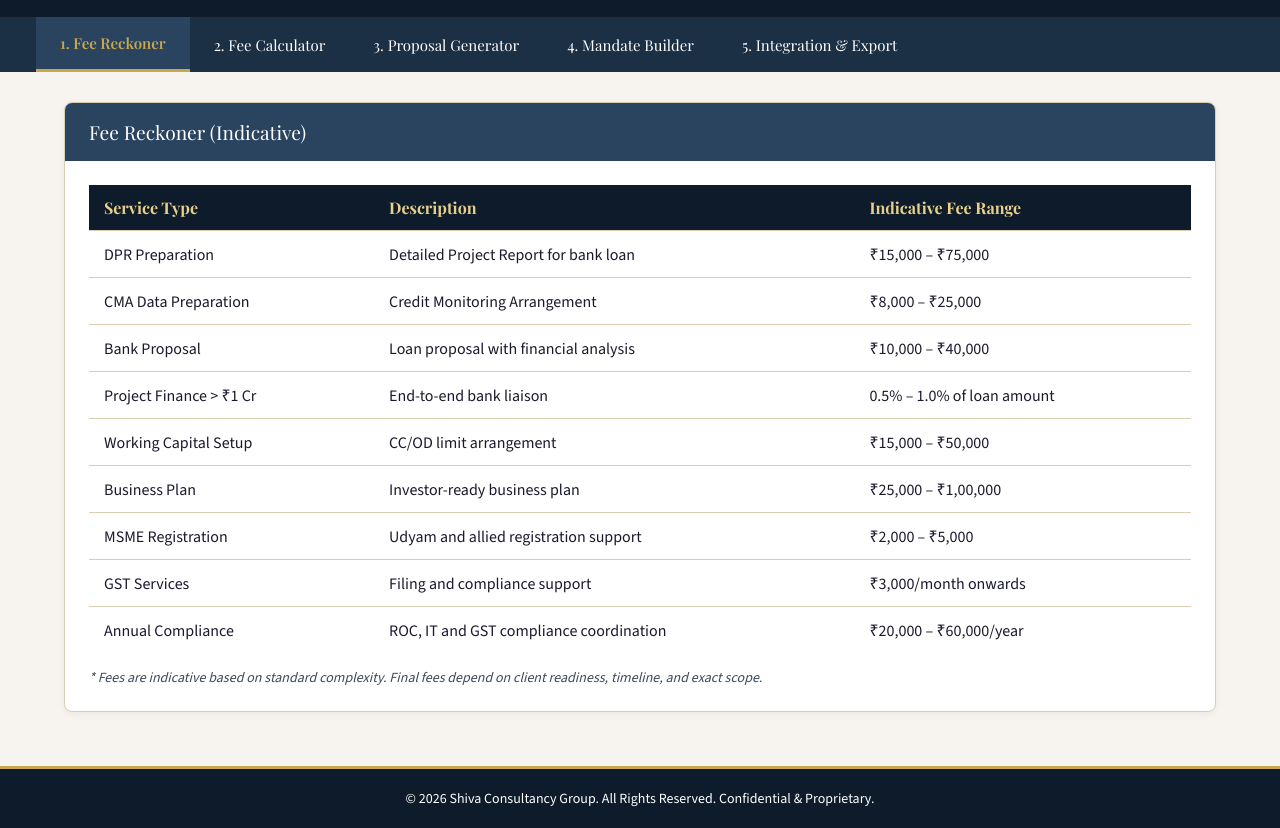
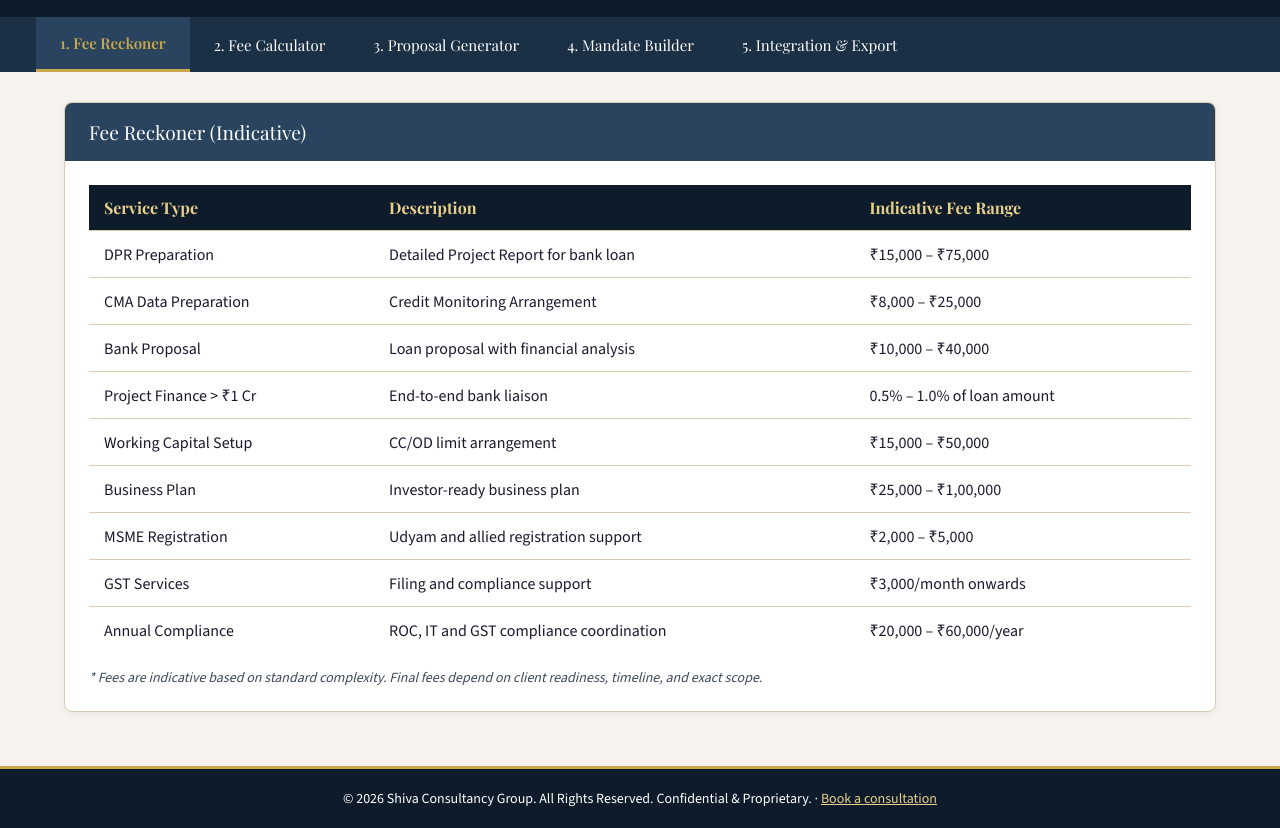
Before and after one commit to rksjha/scg-mandate-platform, a plain HTML site: page index.html in a window 1280 px wide. Shown: the part 92-920 px from the top of the page. Drawn offline with nearby package versions, Linux system fonts and the light colour scheme.

Commit message:
Add Book a consultation link to the footer (#1)
Claude-Session: https://claude.ai/code/session_01PjWdYMrLiEcNFh9rFJZxnR

Co-authored-by: Claude <noreply@anthropic.com>

```diff
--- a/index.html
+++ b/index.html
@@ -295,6 +295,7 @@ pre { background: var(--navy); color: var(--white); padding: 15px; border-radius
 
 <div class="footer">
   &copy; <span id="year"></span> Shiva Consultancy Group. All Rights Reserved. Confidential & Proprietary.
+  &middot; <a href="https://shivacsg.com/book?utm_source=mandate-platform&utm_medium=footer&utm_campaign=book-consultation" target="_blank" rel="noopener" style="color:var(--gold-light)">Book a consultation</a>
 </div>
 
 <script>
```
